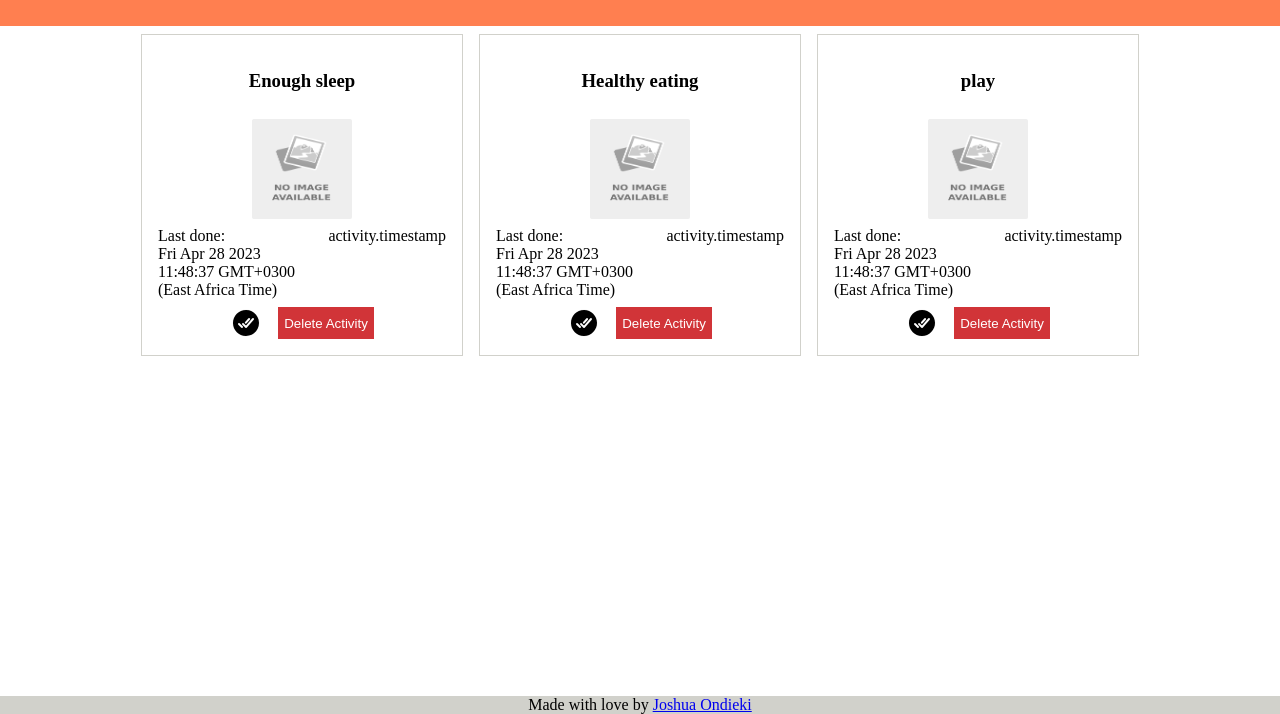
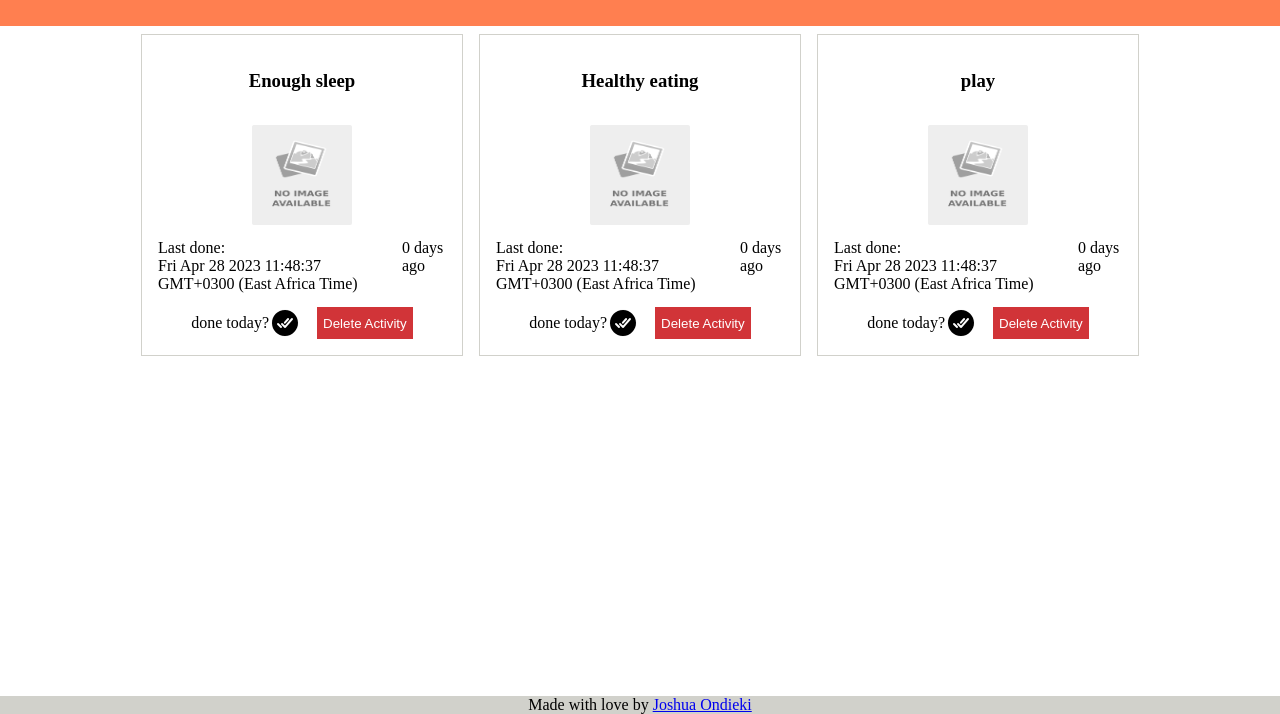
Before and after one commit to JoshuaOndieki/streaks, a website with bundled scripts: page index.html in a window 1280 px wide. Shown: the part 86-800 px from the top of the page. Built offline with nearby package versions, Linux system fonts and the light colour scheme; data requests are answered from the project's data file.

Commit message:
display number of days since activity last done

```diff
--- a/src/app.ts
+++ b/src/app.ts
@@ -11,6 +11,10 @@ class Activity{
         // let date:Date = new Date()
         // let diffInMilliseconds = Math.abs(date - Date.parse(activity.timestamp));
         // let diffInDays = Math.ceil(diffInMilliseconds / (1000 * 60 * 60 * 24));
+        let activityDate = new Date(activity.timestamp)
+        const milliseconds = Math.abs(activityDate.getTime() - (new Date()).getTime());
+
+        const days = Math.round(milliseconds / 1000 / 60 / 60 / 24);
         let html = `
                 <div class="app-activity">
                     <h3 class="activity-title">${activity.title}</h3>
@@ -18,11 +22,14 @@ class Activity{
                     <div class="activity-details">
                         <div class="activity-timestamp">
                             <div class="activity-timestamp-date">Last done: </br> ${activity.timestamp}</div>
-                            <div class="activity-timestamp-days">activity.timestamp</div>
+                            <div class="activity-timestamp-days">${days} days ago</div>
                         </div>
                     </div>
                     <div class="activity-actions">
-                        <ion-icon name="checkmark-done-circle" size="large"></ion-icon>
+                        <div class="check-activity-div">
+                            <div>done today?</div>
+                            <ion-icon name="checkmark-done-circle" size="large"></ion-icon>
+                            </div>
                         <button class="activity-delete" onClick="new Activity().deleteActivity(${activity.id})">Delete Activity</button>
                     </div>
                 </div>
--- a/style.css
+++ b/style.css
@@ -95,6 +95,11 @@ button {
     color: white;
 }
 
+.check-activity-div {
+    align-items: center;
+    display: flex;
+}
+
 
 footer {
     background-color: var(--theme-gray);
```
